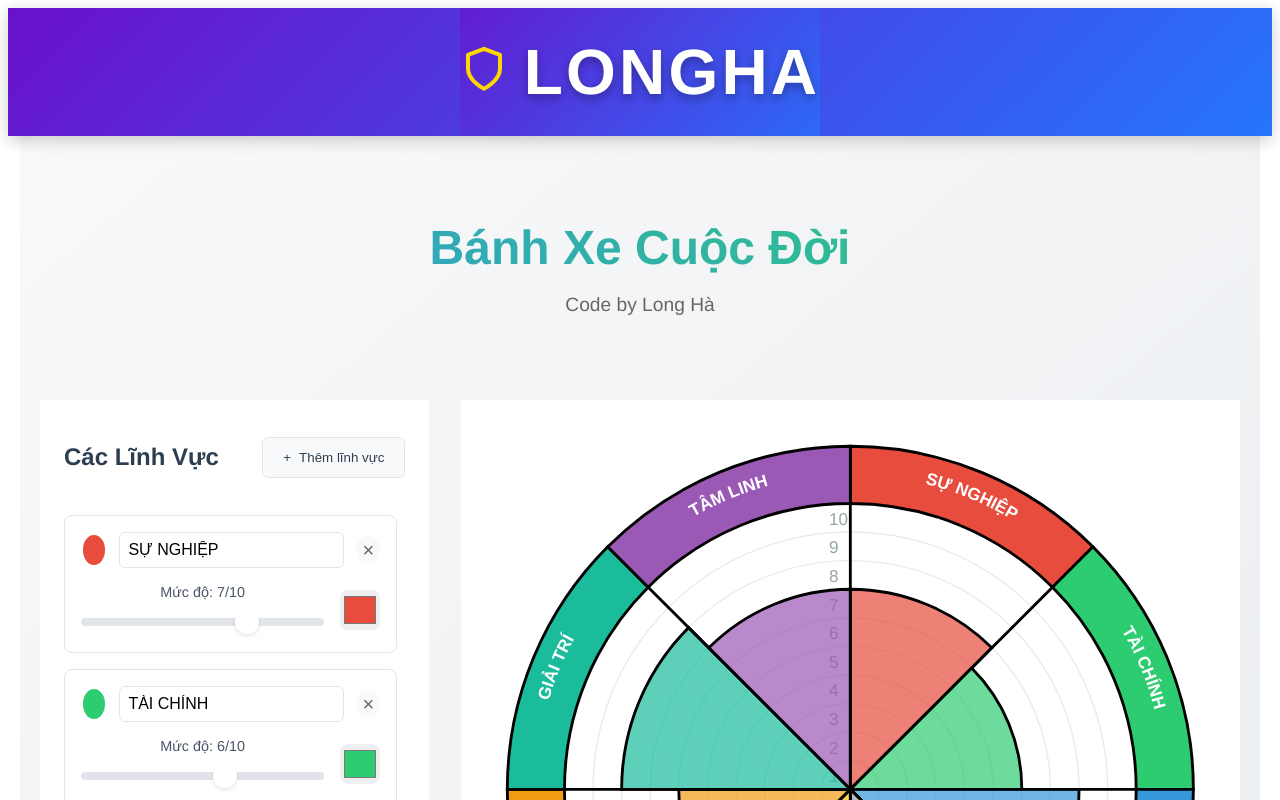
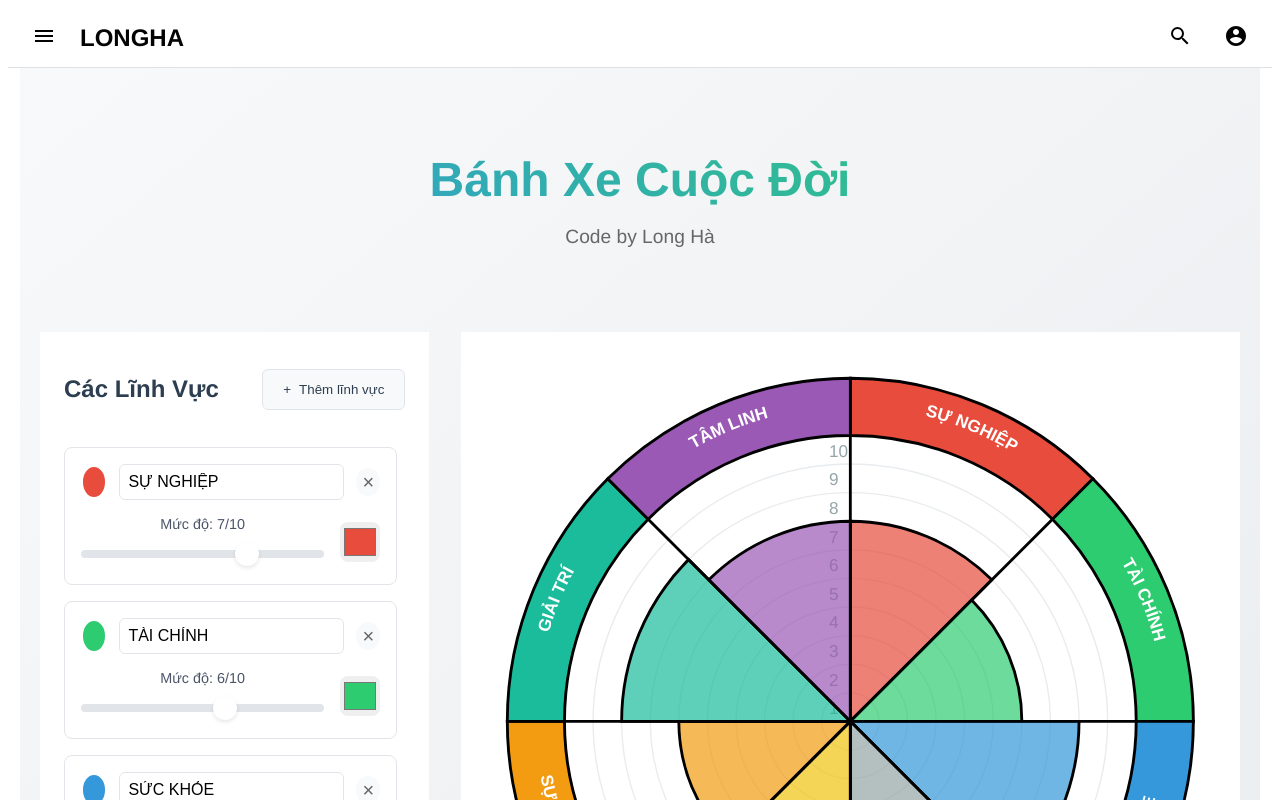
Before and after one commit to longhangoc/vue, a Vue app: page / in a window 1280 px wide. Shown: the top 800 px of the page. Built offline with nearby package versions, Linux system fonts and the light colour scheme.

Commit message:
Update Header.vue

```diff
--- a/src/components/Header.vue
+++ b/src/components/Header.vue
@@ -1,17 +1,26 @@
 <template>
-  <header class="header">
-    <div class="header-content">
-      <div class="header-gradient"></div>
-      <div class="header-title-wrapper">
-        <h1 class="header-title">
-          <span class="logo-icon">
-            <svg xmlns="http://www.w3.org/2000/svg" viewBox="0 0 24 24" fill="none" stroke="currentColor" stroke-width="2" stroke-linecap="round" stroke-linejoin="round">
-              <path d="M12 22s8-4 8-10V5l-8-3-8 3v7c0 6 8 10 8 10z"></path>
-            </svg>
-          </span>
-          LONGHA
-        </h1>
+  <header class="youtube-header">
+    <div class="header-left">
+      <button class="menu-toggle">
+        <svg viewBox="0 0 24 24" width="24" height="24">
+          <path d="M3 18h18v-2H3v2zm0-5h18v-2H3v2zm0-7v2h18V6H3z"></path>
+        </svg>
+      </button>
+      <div class="logo">
+        <h1>LONGHA</h1>
       </div>
+    </div>
+    <div class="header-right">
+      <button class="search-btn">
+        <svg viewBox="0 0 24 24" width="24" height="24">
+          <path d="M15.5 14h-.79l-.28-.27A6.471 6.471 0 0 0 16 9.5 6.5 6.5 0 1 0 9.5 16c1.61 0 3.09-.59 4.23-1.57l.27.28v.79l5 4.99L20.49 19l-4.99-5zm-6 0C7.01 14 5 11.99 5 9.5S7.01 5 9.5 5 14 7.01 14 9.5 11.99 14 9.5 14z"></path>
+        </svg>
+      </button>
+      <button class="user-btn">
+        <svg viewBox="0 0 24 24" width="24" height="24">
+          <path d="M12 2C6.48 2 2 6.48 2 12s4.48 10 10 10 10-4.48 10-10S17.52 2 12 2zm0 3c1.66 0 3 1.34 3 3s-1.34 3-3 3-3-1.34-3-3 1.34-3 3-3zm0 14.2c-2.5 0-4.71-1.28-6-3.22.03-1.99 4-3.08 6-3.08 1.99 0 5.97 1.09 6 3.08-1.29 1.94-3.5 3.22-6 3.22z"></path>
+        </svg>
+      </button>
     </div>
   </header>
 </template>
@@ -23,83 +32,63 @@ export default {
 </script>
 
 <style scoped>
-.header {
-  position: relative;
-  background: linear-gradient(135deg, #6a11cb 0%, #2575fc 100%);
-  color: white;
+.youtube-header {
   display: flex;
-  justify-content: center;
+  justify-content: space-between;
   align-items: center;
-  padding: 4rem 2rem;
-  overflow: hidden;
-  box-shadow: 0 4px 15px rgba(0,0,0,0.2);
+  padding: 0.5rem 1rem;
+  background-color: white;
+  border-bottom: 1px solid #e0e0e0;
+  height: 56px;
 }
 
-.header-content {
-  position: relative;
-  z-index: 10;
-  text-align: center;
+.header-left {
+  display: flex;
+  align-items: center;
+  gap: 1rem;
 }
 
-.header-gradient {
-  position: absolute;
-  top: 0;
-  left: 0;
-  right: 0;
-  bottom: 0;
-  background: linear-gradient(135deg, #6a11cb 0%, #2575fc 100%);
-  animation: gradient-flow 5s ease infinite;
-  opacity: 0.7;
+.menu-toggle, .search-btn, .user-btn {
+  background: none;
+  border: none;
+  cursor: pointer;
+  padding: 8px;
+  border-radius: 50%;
+  transition: background-color 0.2s;
 }
 
-.header-title-wrapper {
-  position: relative;
-  z-index: 20;
+.menu-toggle:hover,
+.search-btn:hover,
+.user-btn:hover {
+  background-color: #f0f0f0;
 }
 
-.header-title {
-  font-size: 4rem;
-  font-weight: 800;
+.menu-toggle svg,
+.search-btn svg,
+.user-btn svg {
+  fill: #030303;
+}
+
+.logo h1 {
+  font-size: 1.5rem;
+  font-weight: 700;
+  color: #030303;
+  margin: 0;
+}
+
+.header-right {
   display: flex;
   align-items: center;
-  justify-content: center;
   gap: 1rem;
-  text-transform: uppercase;
-  letter-spacing: 0.05em;
-  text-shadow: 0 4px 10px rgba(0,0,0,0.3);
 }
 
-.logo-icon {
-  width: 3rem;
-  height: 3rem;
-  display: inline-flex;
-  align-items: center;
-  justify-content: center;
-  stroke: currentColor;
-  color: #ffd700;
-  transform: translateY(-0.2rem);
-}
-
-.logo-icon svg {
-  width: 100%;
-  height: 100%;
-}
-
-@keyframes gradient-flow {
-  0% { background-position: 0% 50%; }
-  50% { background-position: 100% 50%; }
-  100% { background-position: 0% 50%; }
-}
-
-@media (max-width: 768px) {
-  .header-title {
-    font-size: 2.5rem;
-    gap: 0.5rem;
+@media (max-width: 600px) {
+  .youtube-header {
+    padding: 0.5rem;
   }
 
-  .logo-icon {
-    width: 2rem;
-    height: 2rem;
+  .logo h1 {
+    font-size: 1.2rem;
   }
 }
 </style>
```
